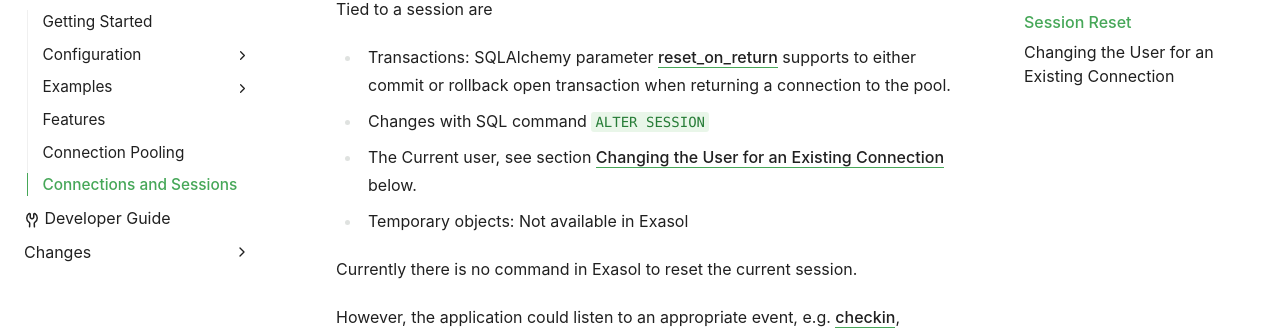
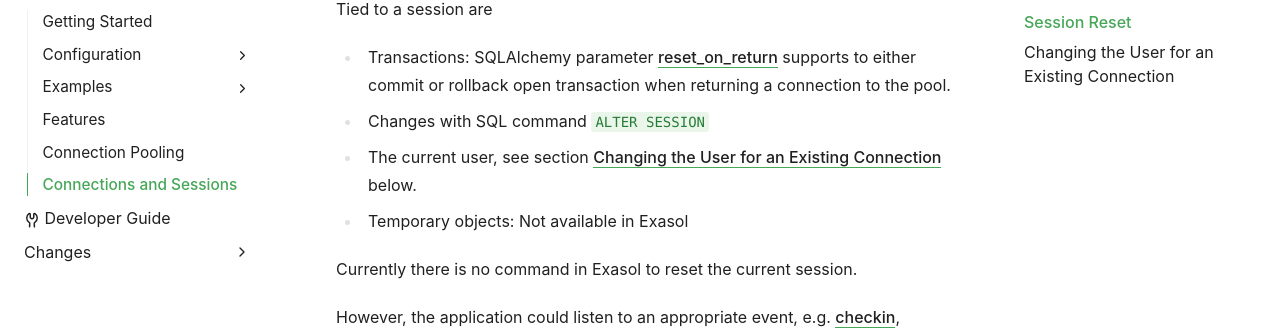
Before and after one commit to exasol/sqlalchemy-exasol, a Sphinx documentation site: the page built from doc/user_guide/pooling/session_reset.rst, in a window 1280 px wide and 900 px high, scrolled down 538 px. Shown: the part 113-449 px from the top of the window. Built offline with Sphinx 7.4.7, drawn with Linux system fonts in a browser that asks for light colours.

```diff
--- a/doc/user_guide/pooling/session_reset.rst
+++ b/doc/user_guide/pooling/session_reset.rst
@@ -26,7 +26,7 @@ Tied to a session are
   supports to either commit or rollback open transaction when returning a
   connection to the pool.
 * Changes with SQL command ``ALTER SESSION``
-* The Current user, see section :ref:`change_user` below.
+* The current user, see section :ref:`change_user` below.
 * Temporary objects: Not available in Exasol
 
 .. _reset_on_return:
```
